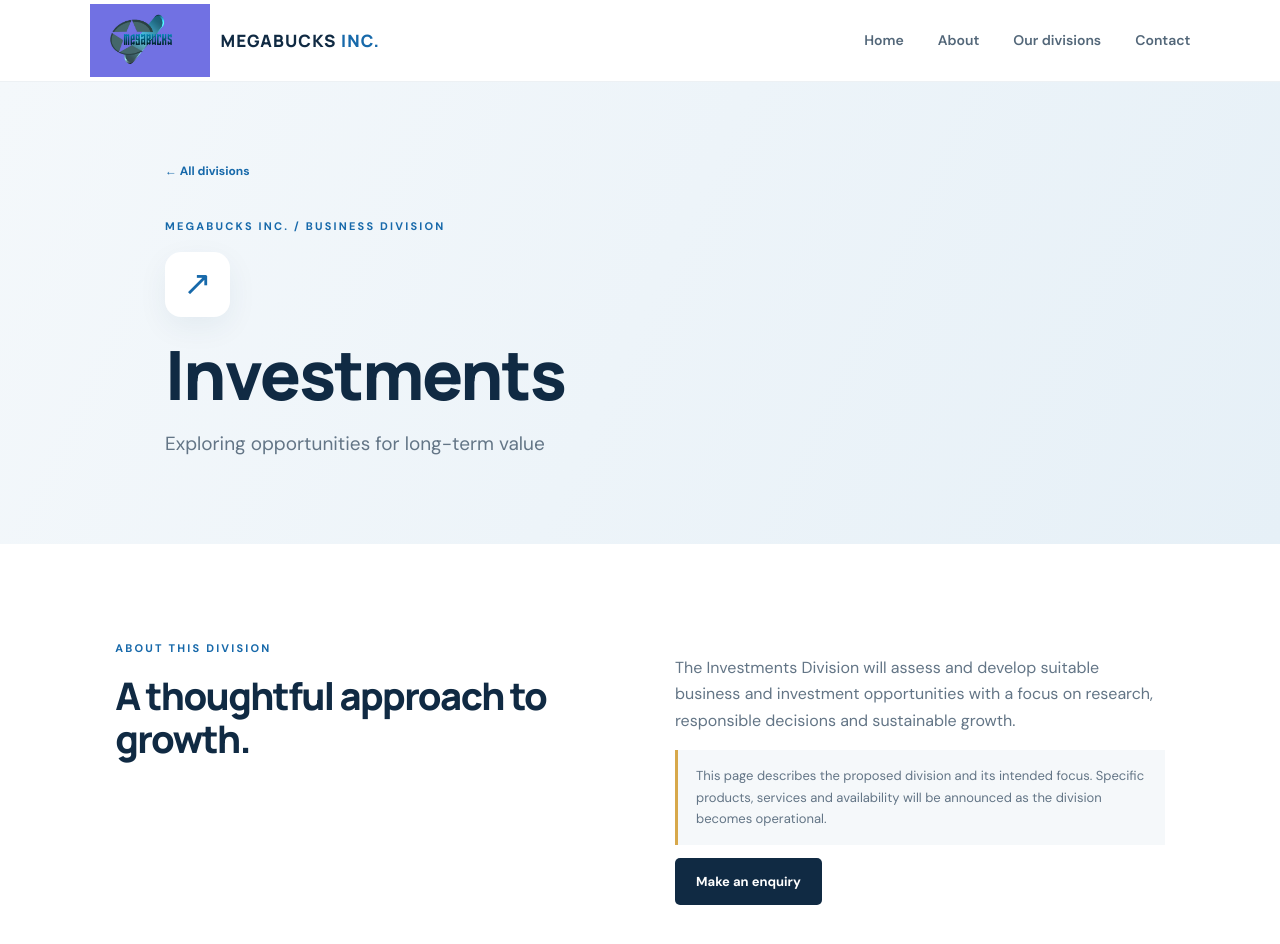
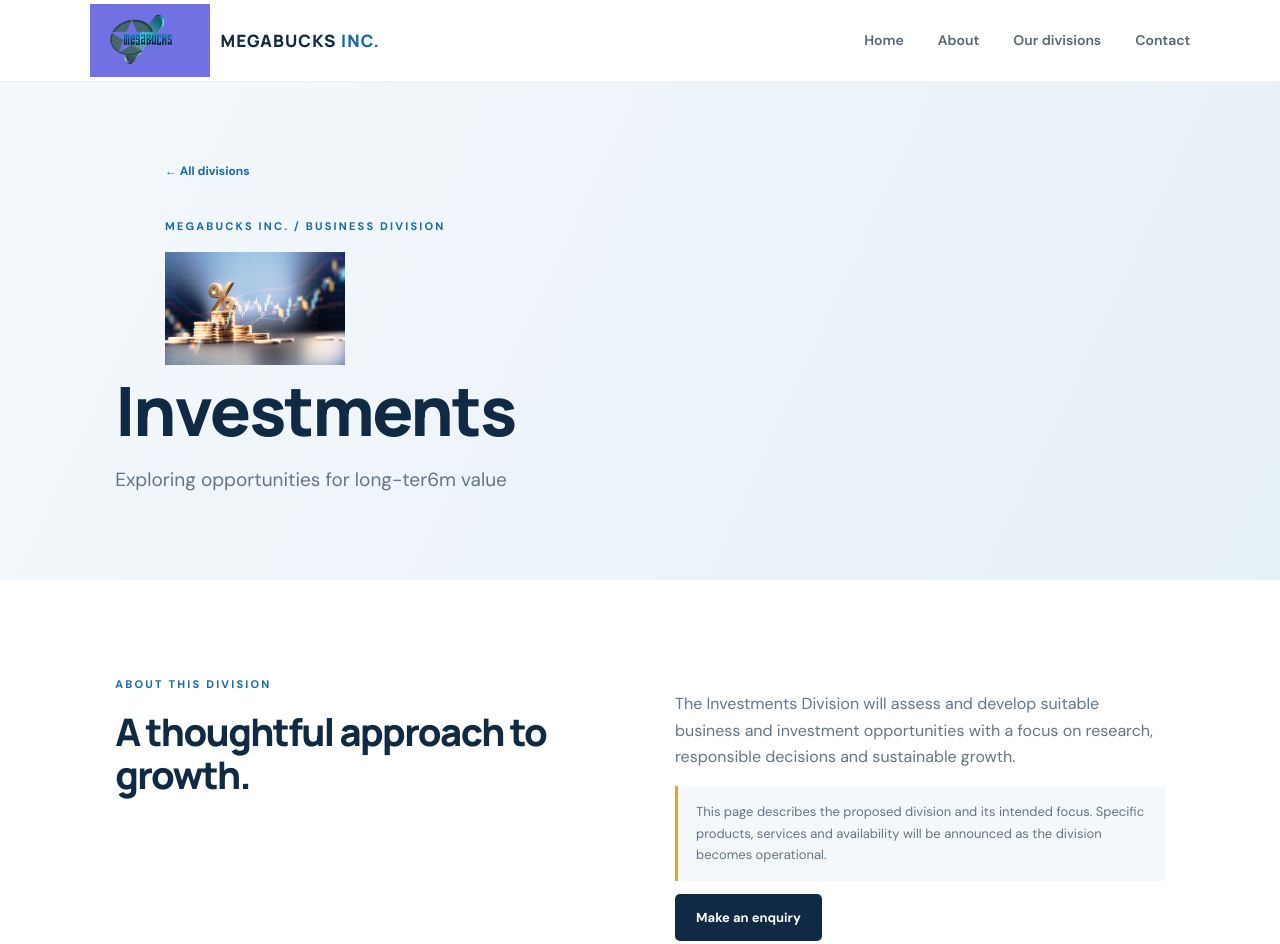
Before and after one commit to theprolificemma2729-bot/megabucks-inc-website, a plain HTML site: page investments.html in a window 1280 px wide. Shown: the top 944 px of the page. Drawn offline with Linux system fonts and the light colour scheme.

Commit message:
Update investments.html

```diff
--- a/investments.html
+++ b/investments.html
@@ -14,7 +14,7 @@
   </header>
   <main>
     <section class="division-hero">
-      <div class="division-hero-inner"><a class="back-link" href="index.html#divisions">← All divisions</a><p class="eyebrow">Megabucks Inc. / Business division</p><div class="division-symbol">↗</div><h1>Investments</h1><p class="division-subtitle">Exploring opportunities for long-term value</p></div>
+      <div class="division-hero-inner"><a class="back-link" href="index.html#divisions">← All divisions</a><p class="eyebrow">Megabucks Inc. / Business division</p><img src = "investment.jpg" alt = "logo" class = "logo" width = "180px" /></div><h1>Investments</h1><p class="division-subtitle">Exploring opportunities for long-ter6m value</p></div>
     </section>
     <section class="section division-detail">
       <div><p class="eyebrow">About this division</p><h2>A thoughtful approach to growth.</h2></div>
```
